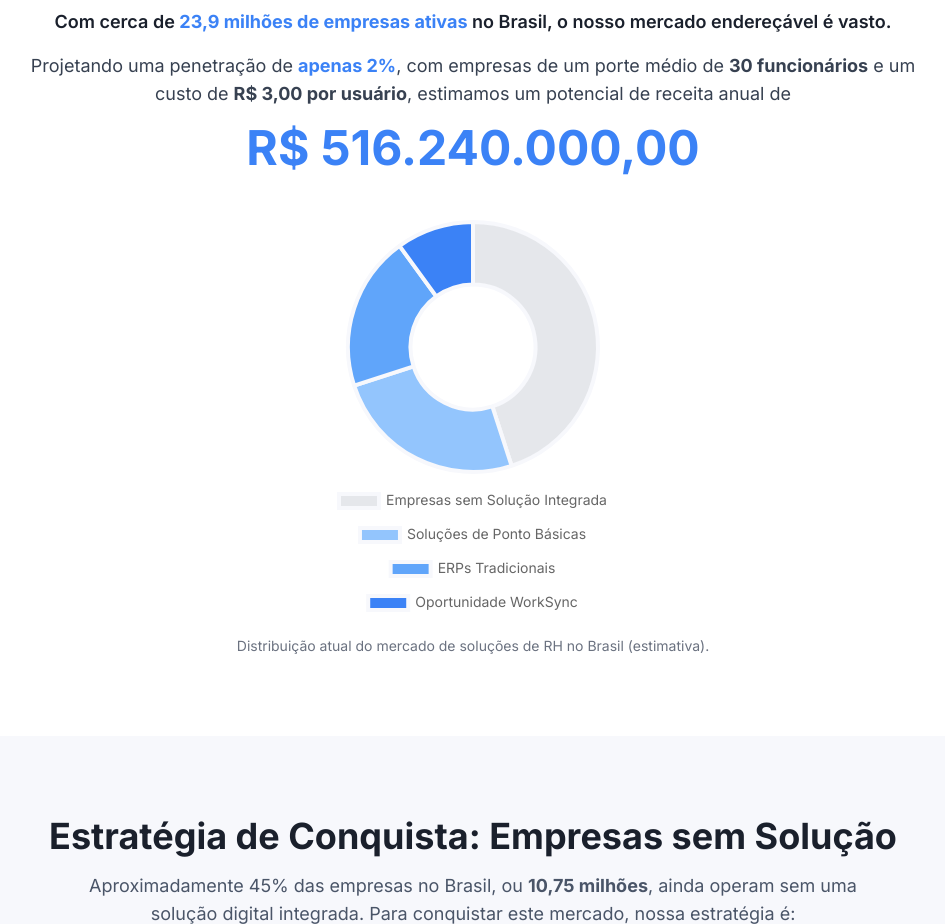
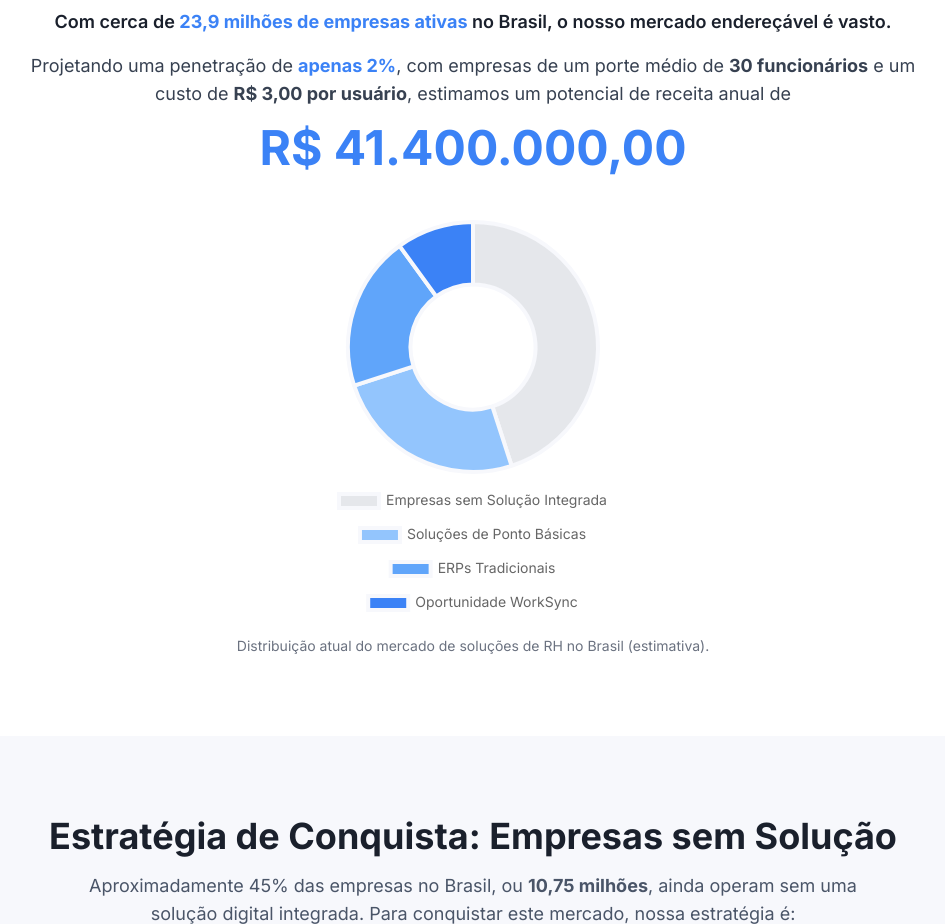
Before and after one commit to alexnadreMartins/worksync, a plain HTML site: page index.html in a window 1280 px wide. Shown: the part 4260-5184 px from the top of the page, without its empty margins (167-1112 px from the left). Drawn offline with nearby package versions, Linux system fonts and the light colour scheme.

Commit message:
Atualizar o index.html

```diff
--- a/index.html
+++ b/index.html
@@ -284,7 +284,7 @@
                         Projetando uma penetração de <strong class="text-blue-500">apenas 2%</strong>, com empresas de um porte médio de <strong>30 funcionários</strong> e um custo de <strong>R$ 3,00 por usuário</strong>, estimamos um potencial de receita anual de
                     </p>
                     <p class="text-4xl md:text-5xl font-bold text-center text-blue-500 mt-4">
-                        R$ 516.240.000,00
+                        R$ 41.400.000,00
                     </p>
                 </div>
                 <div class="chart-container mt-12">
```
